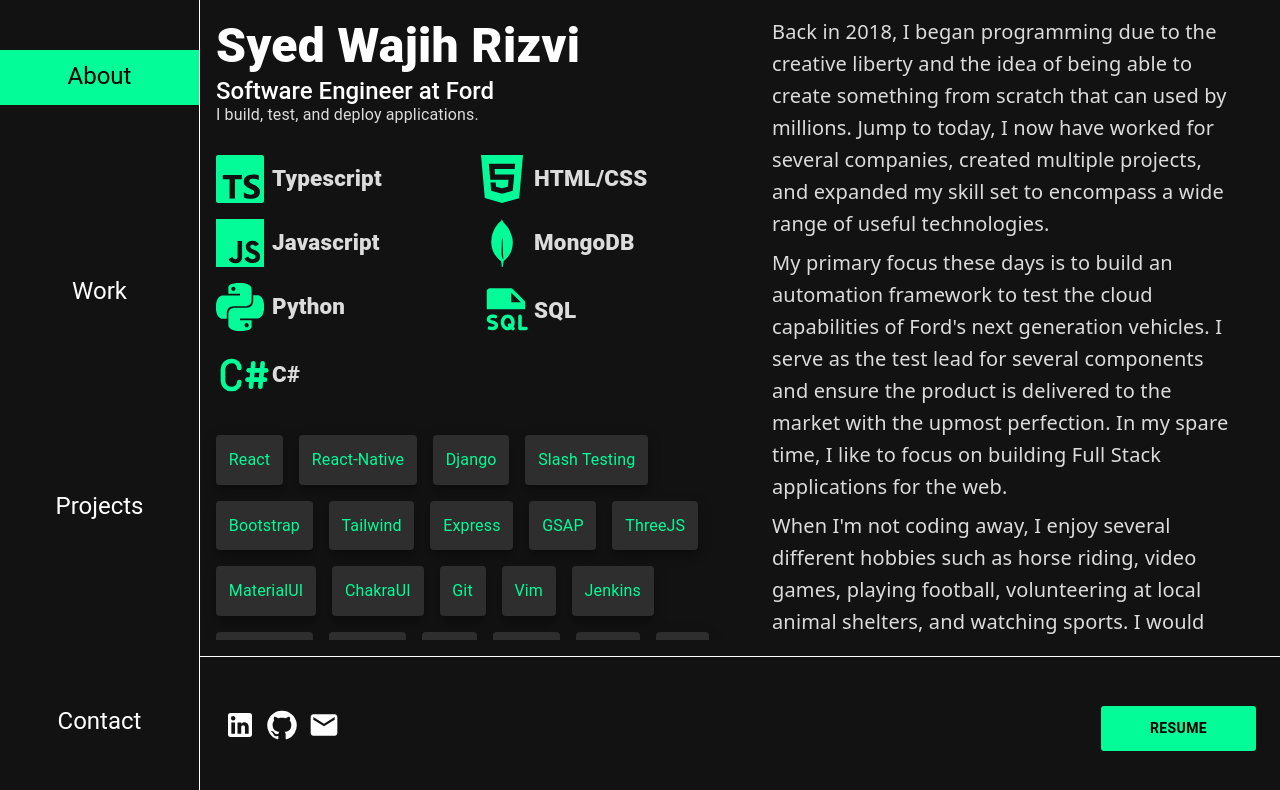
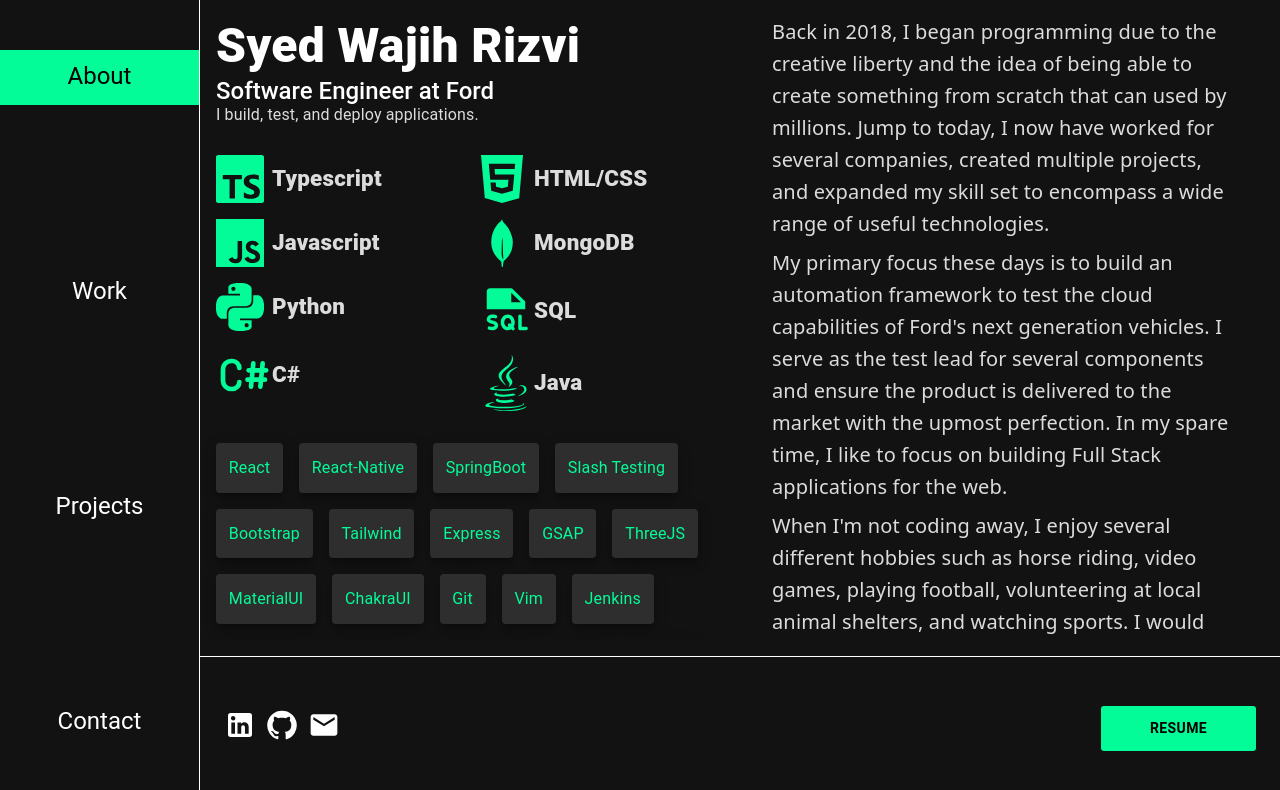
Before and after one commit to syedwajihrizvi/Portfolio, a React (Vite) app: page / in a window 1280 px wide. Shown: the top 790 px of the page. Built offline with nearby package versions, Linux system fonts and the light colour scheme.

Commit message:
Updated resume

```diff
--- a/src/components/about/About.tsx
+++ b/src/components/about/About.tsx
@@ -5,6 +5,7 @@
 import { SiTypescript, SiPython, SiJavascript, SiHtml5, SiMongodb } from "react-icons/si";
 import { TbBrandCSharp } from "react-icons/tb"
 import { PiFileSqlFill } from "react-icons/pi";
+import { FaJava } from "react-icons/fa";
 import { motion } from 'framer-motion'
 import waterlooLogo from "../../assets/images/about/uni.png"
 import { useGSAP } from '@gsap/react'
@@ -118,12 +119,19 @@
                                 <ListItemText
                                     primary={<Typography fontWeight="900" className="skill__title">SQL</Typography>}/>
                             </ListItem>
+                            <ListItem className="list__item" alignItems="center">
+                                <ListItemIcon>
+                                        <FaJava color="#03fc98" fontSize='3.5rem'/>
+                                </ListItemIcon>
+                                <ListItemText
+                                    primary={<Typography fontWeight="900" className="skill__title">Java</Typography>}/>
+                            </ListItem>
                         </List>
                     </MotionBox>
                     <Box className="skills-cards">
                         {renderPaper("React")}
                         {renderPaper("React-Native")}
-                        {renderPaper("Django")}
+                        {renderPaper("SpringBoot")}
                         {renderPaper("Slash Testing")}
                         {renderPaper("Bootstrap")}
                         {renderPaper("Tailwind")}
@@ -137,12 +145,12 @@
                         {renderPaper("Jenkins")}
                         {renderPaper("MongoDB")}
                         {renderPaper("MySQL")}
+                        {renderPaper("PostgresSQL")}
                         {renderPaper("TCL")}
                         {renderPaper("JSON")}
                         {renderPaper("Linux")}
                         {renderPaper("Jira")}
                         {renderPaper("Postman")}
-                        {renderPaper("CPython")}
                         {renderPaper("Selenium")}
                     </Box>
                 </Box>
```
Also changed, not shown: 1 other file (tests, documents, lock files or other folders).
